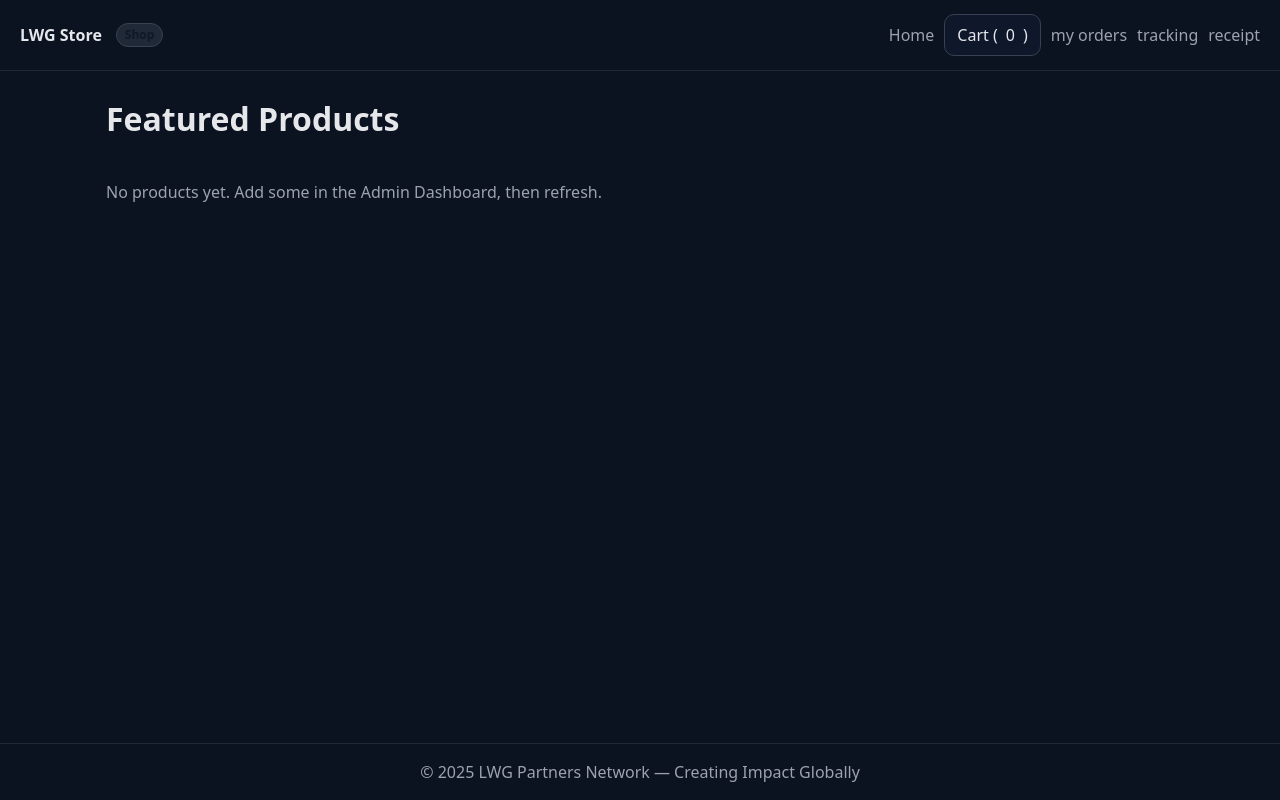
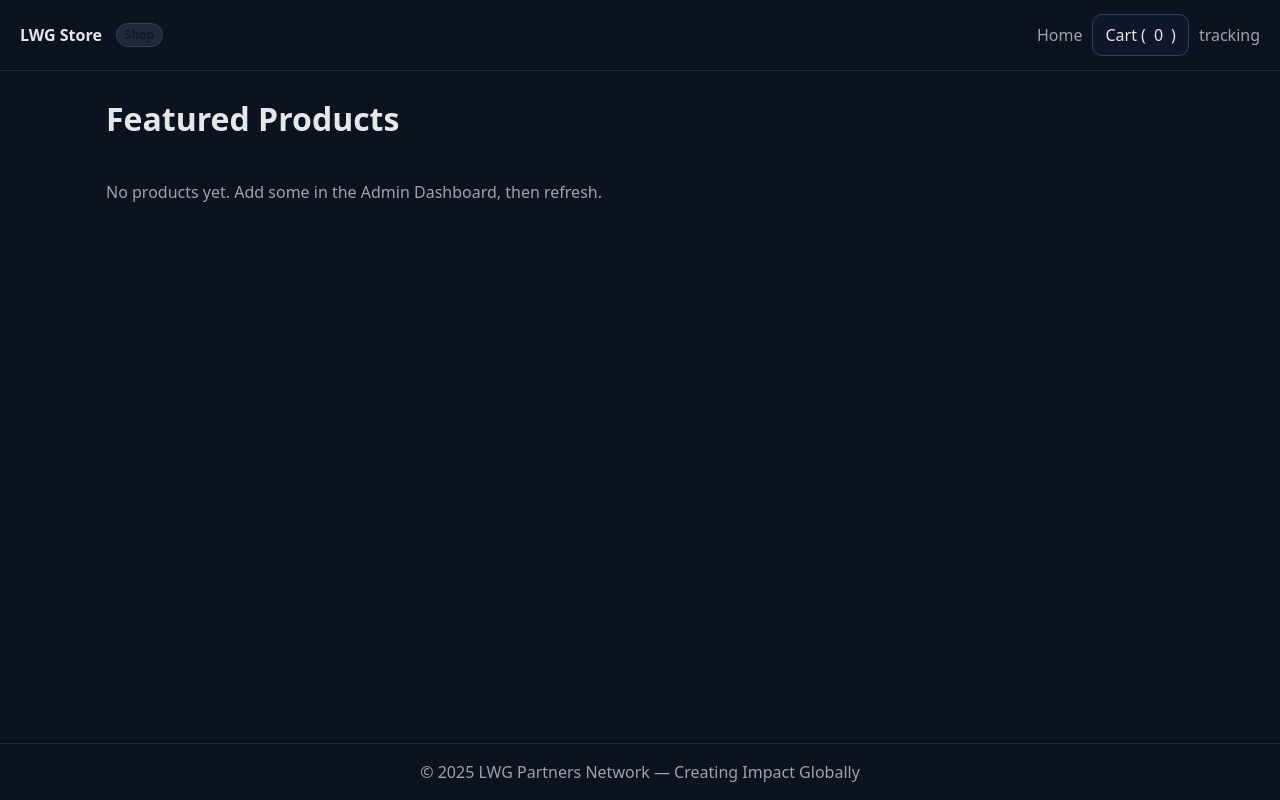
Before and after one commit to lwgpartnersnetwork/lwg-ecommerce, a plain HTML site: page frontend/index.html in a window 1280 px wide. Drawn offline with Linux system fonts and the light colour scheme.

Commit message:
Update index.html

```diff
--- a/frontend/index.html
+++ b/frontend/index.html
@@ -36,10 +36,7 @@
     <div class="row">
       <a href="index.html" class="muted">Home</a>
       <a href="cart.html" class="btn ghost">Cart (<span id="cartCount">0</span>)</a>
-      <a href="my-orders.html" class="muted">my orders</a>
       <a href="order-tracking.html" class="muted">tracking</a>
-      <a href="receipt.html" class="muted">receipt</a>
-
     </div>
   </nav>
 
```
